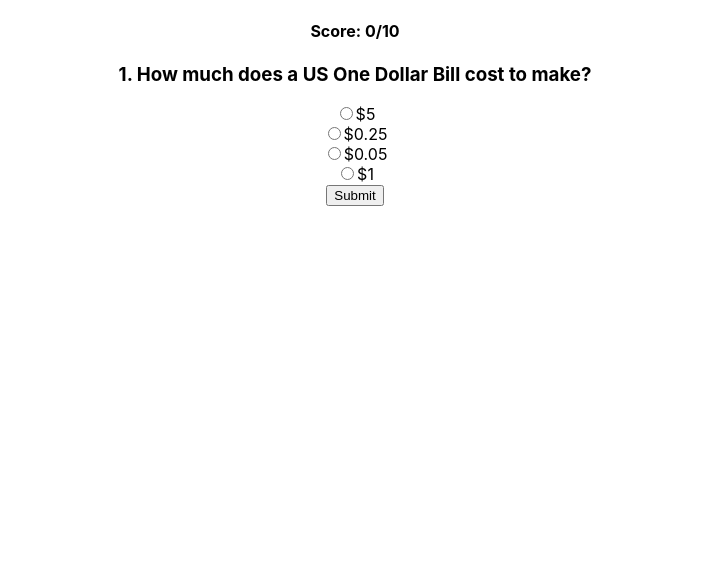
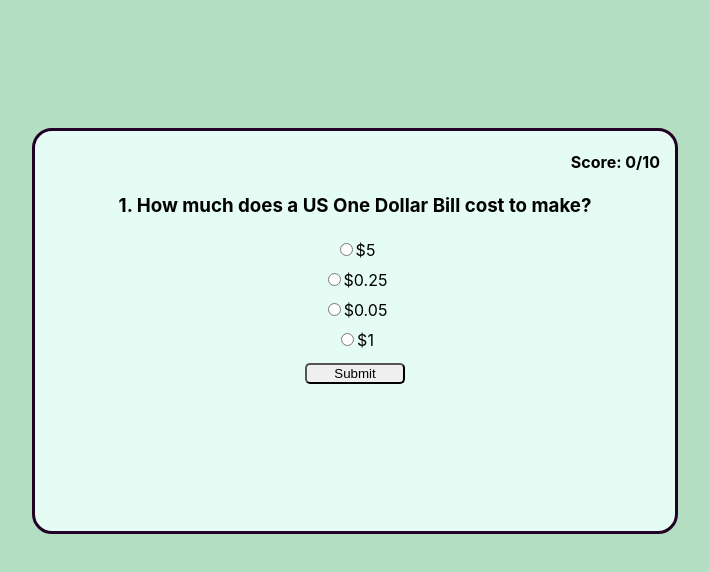
Before and after one commit to tbriany/tandem_trivia, a React (Create React App) app in the folder trivia_game/: page / in a window 1280 px wide. Both pictures are taken after a click on the button "Start Game". Shown: the top 572 px of the page, without its empty margins (285-994 px from the left). Built offline with nearby package versions, Linux system fonts and the light colour scheme.

Commit message:
adds css

```diff
--- a/trivia_game/src/App.css
+++ b/trivia_game/src/App.css
@@ -1,17 +1,14 @@
 .App {
   text-align: center;
+  height: 50vh;
+  width: 50vw;
+  margin: auto;
+  margin-top: 10%;
+  background-color: #e5fcf5;
+  border-radius: 20px;
+  border: solid #210124 3px;
 }
 
-.App-logo {
-  height: 40vmin;
-  pointer-events: none;
-}
-
-@media (prefers-reduced-motion: no-preference) {
-  .App-logo {
-    animation: App-logo-spin infinite 20s linear;
-  }
-}
 
 .App-header {
   background-color: #282c34;
@@ -24,15 +21,22 @@
   color: white;
 }
 
-.App-link {
-  color: #61dafb;
+.gameContainer {
+  background-color: #f18f01;
+  border-color: black;
 }
 
-@keyframes App-logo-spin {
-  from {
-    transform: rotate(0deg);
-  }
-  to {
-    transform: rotate(360deg);
-  }
+.App button {
+  width: 100px;
+  border-radius: 5px;
+  margin: 8px;
 }
+
+.score {
+  text-align: right;
+  padding-right: 15px;
+}
+
+.answer {
+  padding: 5px;
+}
--- a/trivia_game/src/index.css
+++ b/trivia_game/src/index.css
@@ -1,4 +1,6 @@
-body {
+html, body {
+  height: 100%;
+  background-color: #b3dec1;
   margin: 0;
   font-family: -apple-system, BlinkMacSystemFont, 'Segoe UI', 'Roboto', 'Oxygen',
     'Ubuntu', 'Cantarell', 'Fira Sans', 'Droid Sans', 'Helvetica Neue',
```
